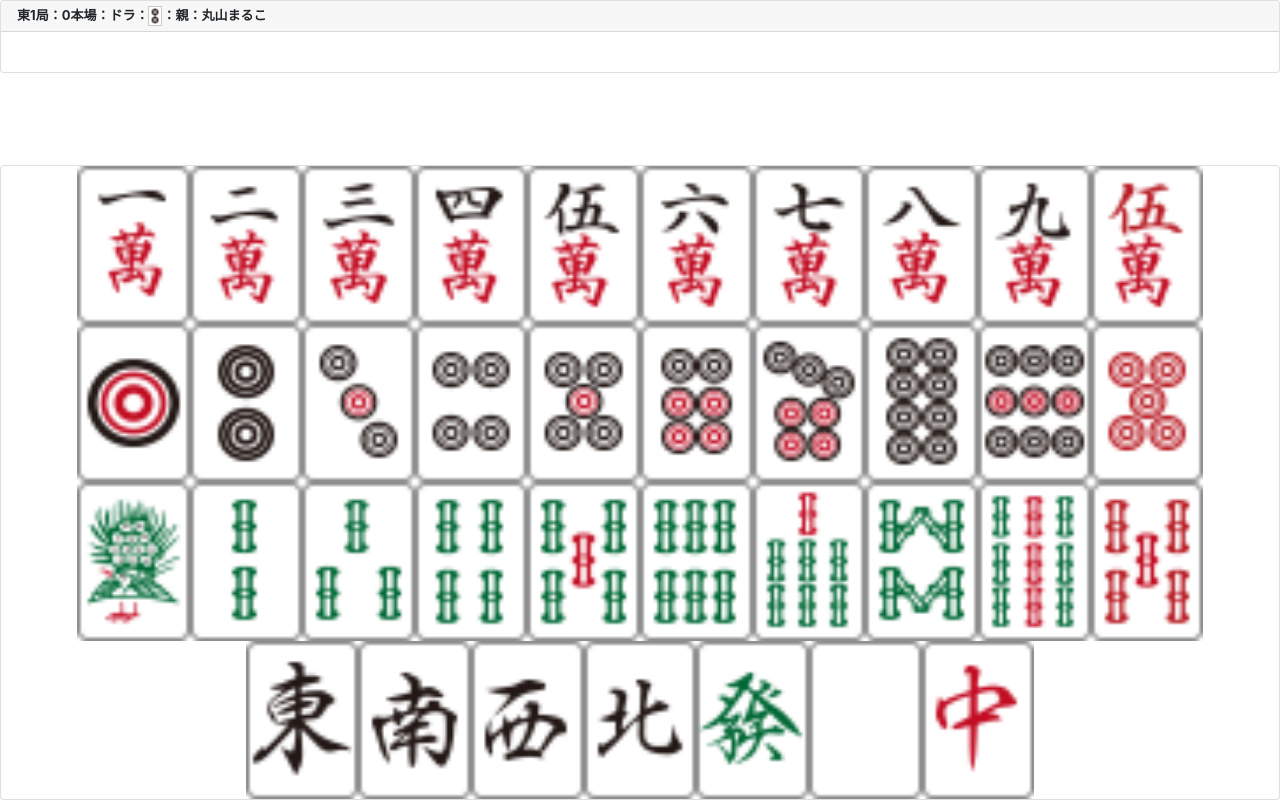
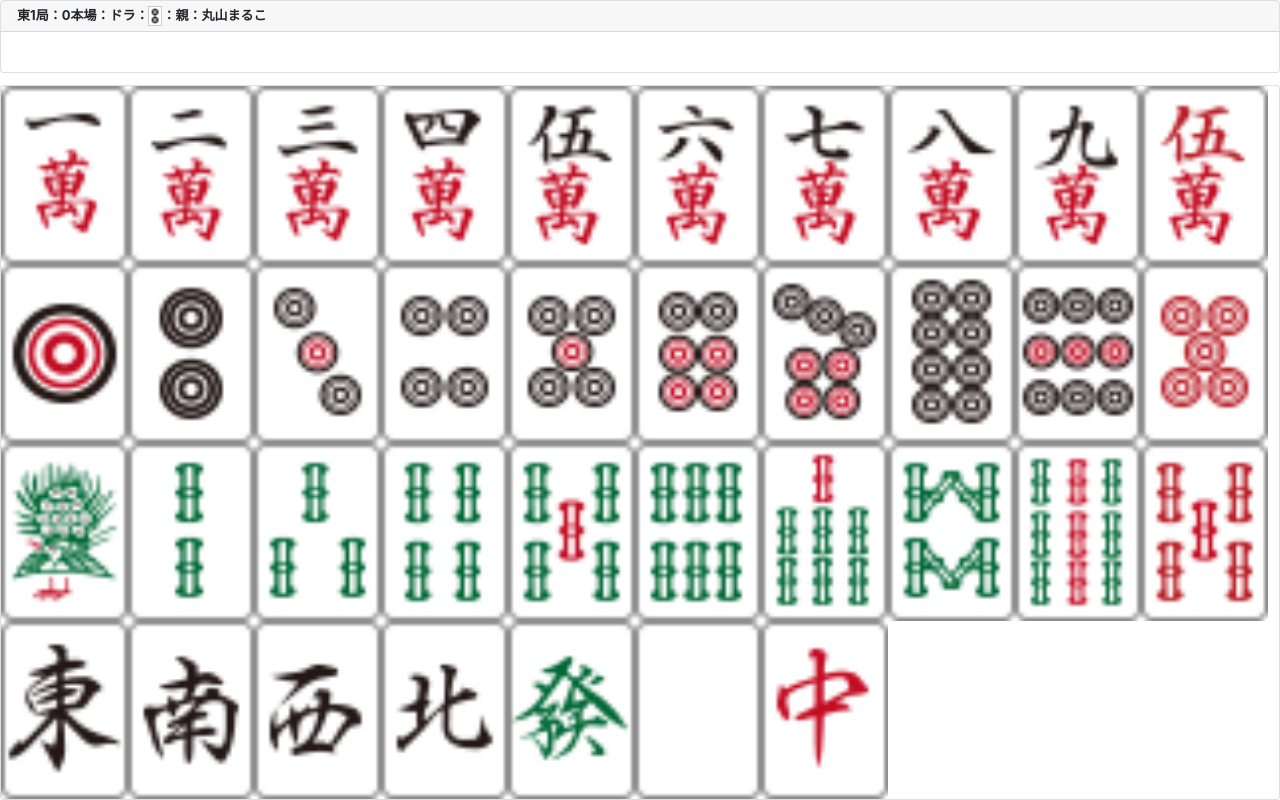
Before and after one commit to exaprimedev/saifu, a plain HTML site: page index.html in a window 1280 px wide. Drawn offline with nearby package versions, Linux system fonts and the light colour scheme.

Commit message:
Add files via upload

```diff
--- a/index.html
+++ b/index.html
@@ -86,7 +86,7 @@
         var arr_tehai = [];
         $(function() {
             w = $(window).width();
-            inputpai_w = w * 0.088;
+            inputpai_w = w * 0.099;
             tehai_w = w * 0.062;
             tehai_w_h = w * 0.085;
             console.log(w + ":" + inputpai_w);
@@ -95,15 +95,15 @@
             var inputpai_s_out = "";
             var inputpai_z_out = "";
             for (var idx = 1; idx < 10; idx++) {
-                inputpai_m_out += '<a href="#" data-toggle="tooltip" title="m' + idx + '" id="m' + idx + '" onclick="selectPai(this)"><img id="img_m' + idx + '" style="width:' + inputpai_w + 'px;height:auto;" src="imgs/m' + idx + '.png"></a>';
-                inputpai_p_out += '<a href="#" data-toggle="tooltip" title="p' + idx + '" id="p' + idx + '" onclick="selectPai(this)"><img id="img_p' + idx + '" style="width:' + inputpai_w + 'px;height:auto;" src="imgs/p' + idx + '.png"></a>';
-                inputpai_s_out += '<a href="#" data-toggle="tooltip" title="s' + idx + '" id="s' + idx + '" onclick="selectPai(this)"><img id="img_s' + idx + '" style="width:' + inputpai_w + 'px;height:auto;" src="imgs/s' + idx + '.png"></a>';
+                inputpai_m_out += '<div style="float:left;"><a href="#" data-toggle="tooltip" title="m' + idx + '" id="m' + idx + '" onclick="selectPai(this)"><img id="img_m' + idx + '" style="width:' + inputpai_w + 'px;height:auto;" src="imgs/m' + idx + '.png"></a></div>';
+                inputpai_p_out += '<div style="float:left;"><a href="#" data-toggle="tooltip" title="p' + idx + '" id="p' + idx + '" onclick="selectPai(this)"><img id="img_p' + idx + '" style="width:' + inputpai_w + 'px;height:auto;" src="imgs/p' + idx + '.png"></a></div>';
+                inputpai_s_out += '<div style="float:left;"><a href="#" data-toggle="tooltip" title="s' + idx + '" id="s' + idx + '" onclick="selectPai(this)"><img id="img_s' + idx + '" style="width:' + inputpai_w + 'px;height:auto;" src="imgs/s' + idx + '.png"></a></div>';
             }
-            inputpai_m_out += '<a href="#" data-toggle="tooltip" title="m5r" id="m5r" onclick="selectPai(this)"><img id="img_m' + idx + '" style="width:' + inputpai_w + 'px;height:auto;" src="imgs/m5r.png"></a>';
-            inputpai_p_out += '<a href="#" data-toggle="tooltip" title="p5r" id="p5r" onclick="selectPai(this)"><img id="img_p' + idx + '" style="width:' + inputpai_w + 'px;height:auto;" src="imgs/p5r.png"></a>';
-            inputpai_s_out += '<a href="#" data-toggle="tooltip" title="s5r" id="s5r" onclick="selectPai(this)"><img id="img_s' + idx + '" style="width:' + inputpai_w + 'px;height:auto;" src="imgs/s5r.png"></a>';
+            inputpai_m_out += '<div style="float:left;"><a href="#" data-toggle="tooltip" title="m5r" id="m5r" onclick="selectPai(this)"><img id="img_m' + idx + '" style="width:' + inputpai_w + 'px;height:auto;" src="imgs/m5r.png"></a></div>';
+            inputpai_p_out += '<div style="float:left;"><a href="#" data-toggle="tooltip" title="p5r" id="p5r" onclick="selectPai(this)"><img id="img_p' + idx + '" style="width:' + inputpai_w + 'px;height:auto;" src="imgs/p5r.png"></a></div>';
+            inputpai_s_out += '<div style="float:left;"><a href="#" data-toggle="tooltip" title="s5r" id="s5r" onclick="selectPai(this)"><img id="img_s' + idx + '" style="width:' + inputpai_w + 'px;height:auto;" src="imgs/s5r.png"></a></div>';
             for (var idx = 1; idx < 8; idx++) {
-                inputpai_z_out += '<a href="#" data-toggle="tooltip" title="z' + idx + '" id="z' + idx + '" onclick="selectPai(this)"><img id="img_z' + idx + '" style="width:' + inputpai_w + 'px;height:auto;" src="imgs/z' + idx + '.png"></a>';
+                inputpai_z_out += '<div style="float:left;"><a href="#" data-toggle="tooltip" title="z' + idx + '" id="z' + idx + '" onclick="selectPai(this)"><img id="img_z' + idx + '" style="width:' + inputpai_w + 'px;height:auto;" src="imgs/z' + idx + '.png"></a></div>';
             }
             $("#inputpai_m").html(inputpai_m_out);
             $("#inputpai_p").html(inputpai_p_out);
```
